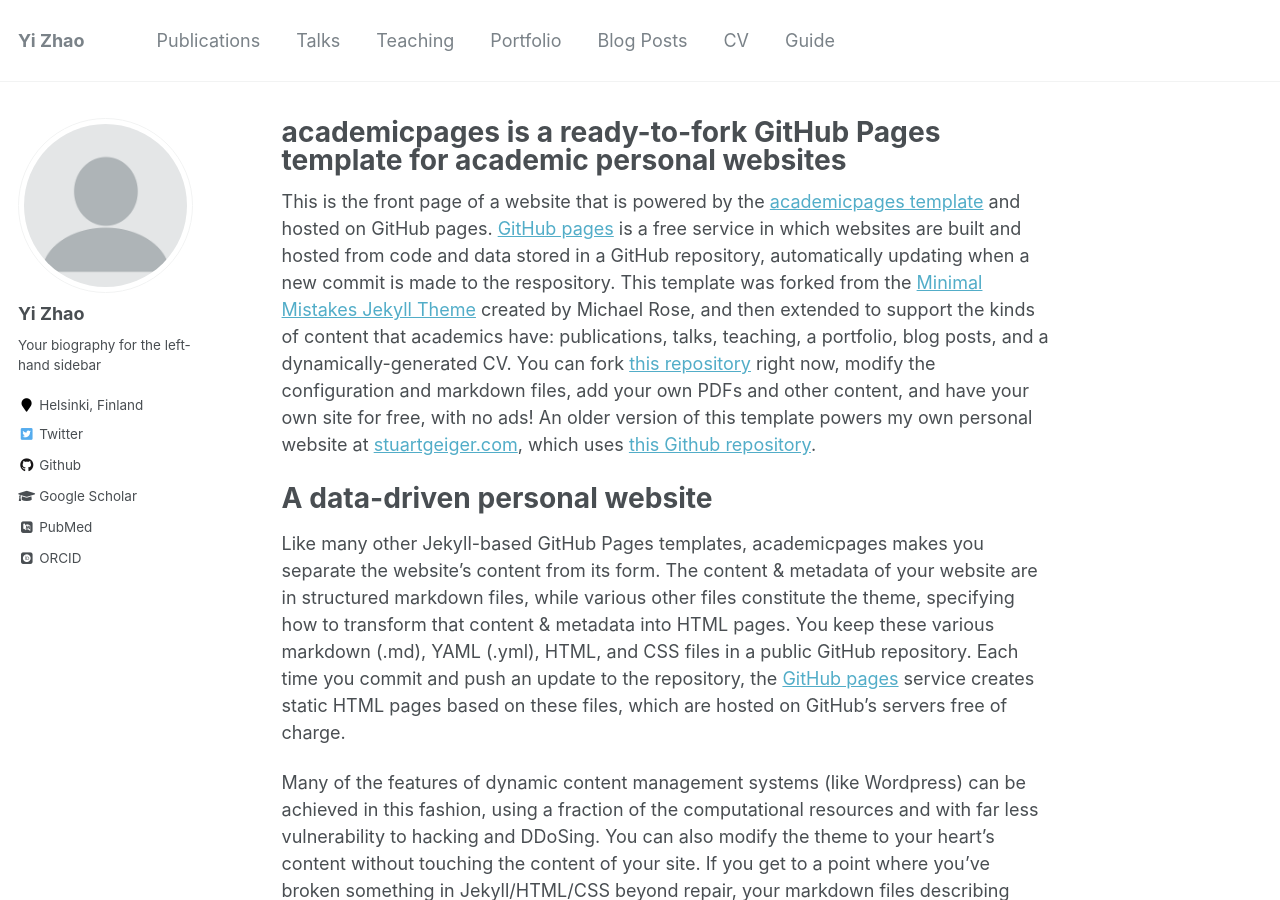
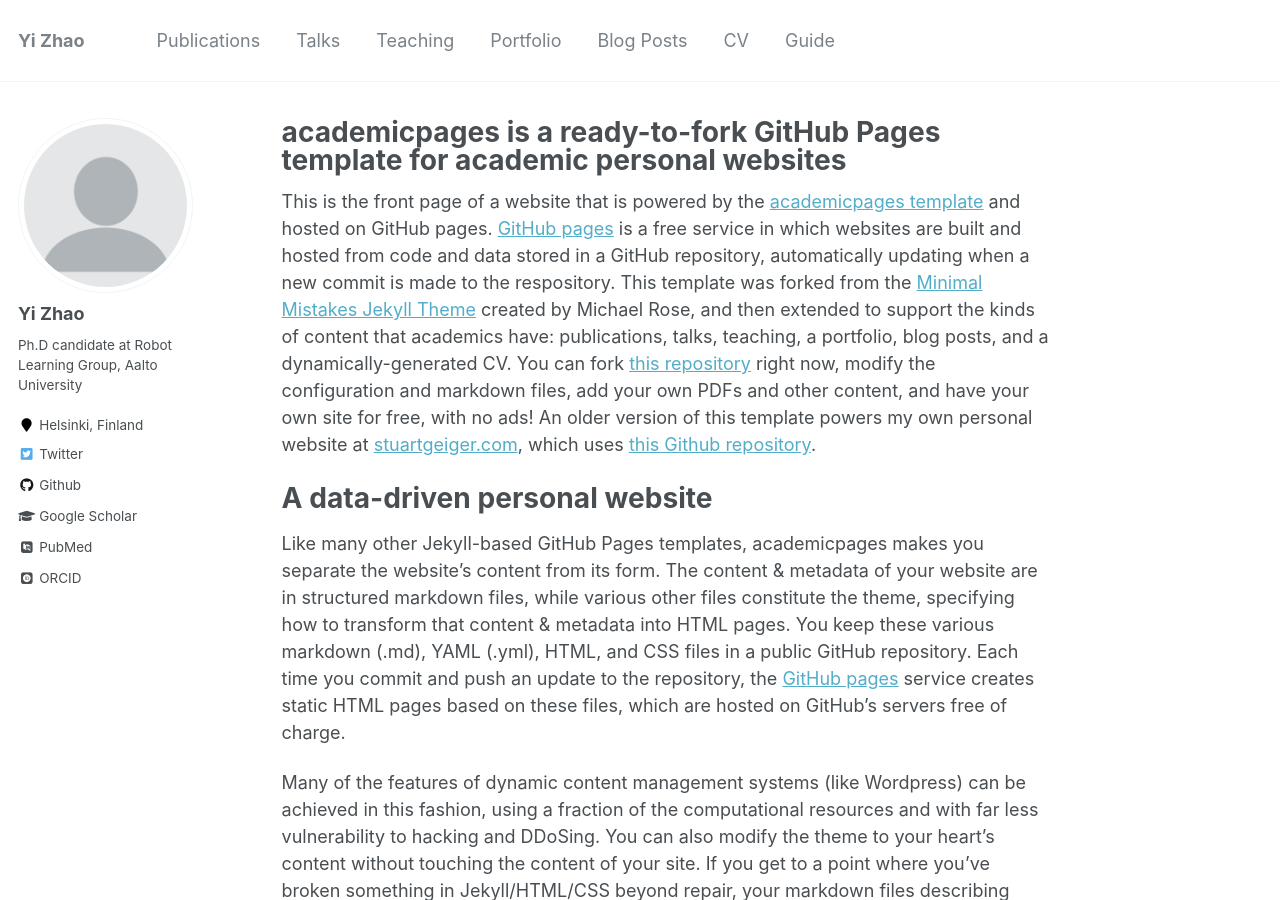
Before and after one commit to zhaoyi11/zhaoyi11.github.io, a Jekyll site: the page built from _pages/about.md, in a window 1280 px wide and 900 px high. Built offline with Jekyll 4.4.1, drawn with Linux system fonts in a browser that asks for light colours; some web fonts are replaced; some of the changed lines change nothing that is shown.

Commit message:
update config

```diff
--- a/_config.yml
+++ b/_config.yml
@@ -56,13 +56,13 @@
 yandex_site_verification :
 
 # Social Sharing
-twitter:
-  username               : &twitter
-facebook:
-  username               :
-  app_id                 :
-  publisher              :
-og_image                 :  # Open Graph/Twitter default site image
+# twitter:
+#   username               : &twitter
+# facebook:
+#   username               :
+#   app_id                 :
+#   publisher              :
+# og_image                 :  # Open Graph/Twitter default site image
 # For specifying social profiles
 # - https://developers.google.com/structured-data/customize/social-profiles
 social:
@@ -82,7 +82,7 @@
 author:
   name             : "Yi Zhao"
   avatar           : "profile.png"
-  bio              : "Your biography for the left-hand sidebar"
+  bio              : "Ph.D candidate at Robot Learning Group, Aalto University"
   location         : "Helsinki, Finland"
   employer         :
   pubmed           : "https://www.ncbi.nlm.nih.gov/pubmed/?term=john+snow"
```
